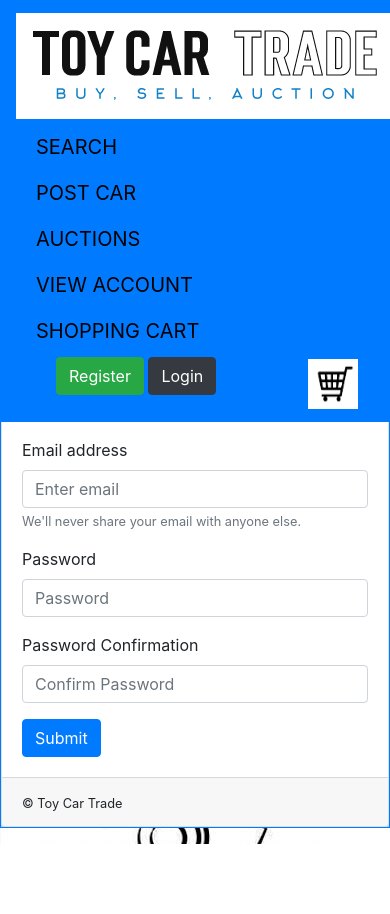
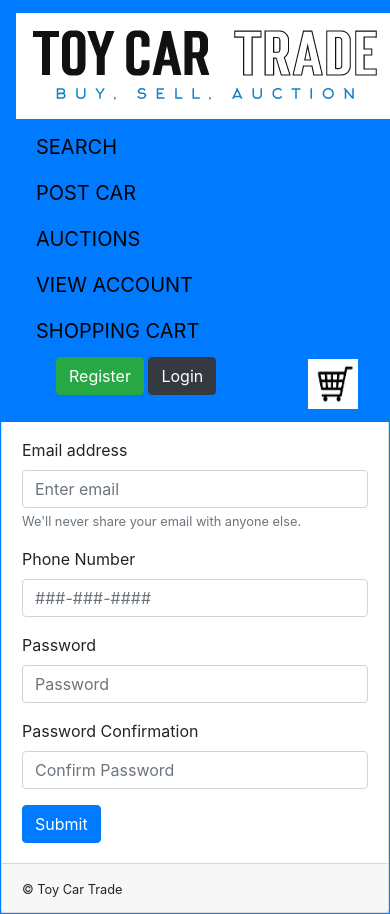
Before and after one commit to marklanglo/349_Final_Project, a Node server app: page /register in a window 390 px wide. Before the commit the page ends 844 px from the top, so only its background shows below. Run offline with Node 20, Linux system fonts and the light colour scheme; some libraries are stand-ins or nearby versions.

Commit message:
Added phone field

```diff
--- a/app/views/register.ejs
+++ b/app/views/register.ejs
@@ -122,6 +122,11 @@
                             else.</small>
                     </div>
                     <div class="form-group">
+                        <label for="phone">Phone Number</label>
+                        <input type="tel" pattern="[0-9]{3}-[0-9]{3}-[0-9]{4}"required class="form-control" name="phone" id="phone"
+                            placeholder="###-###-####">
+                    </div>
+                    <div class="form-group">
                         <label for="password">Password</label>
                         <input type="password" class="form-control" name="password" id="password"
                             placeholder="Password">
```
